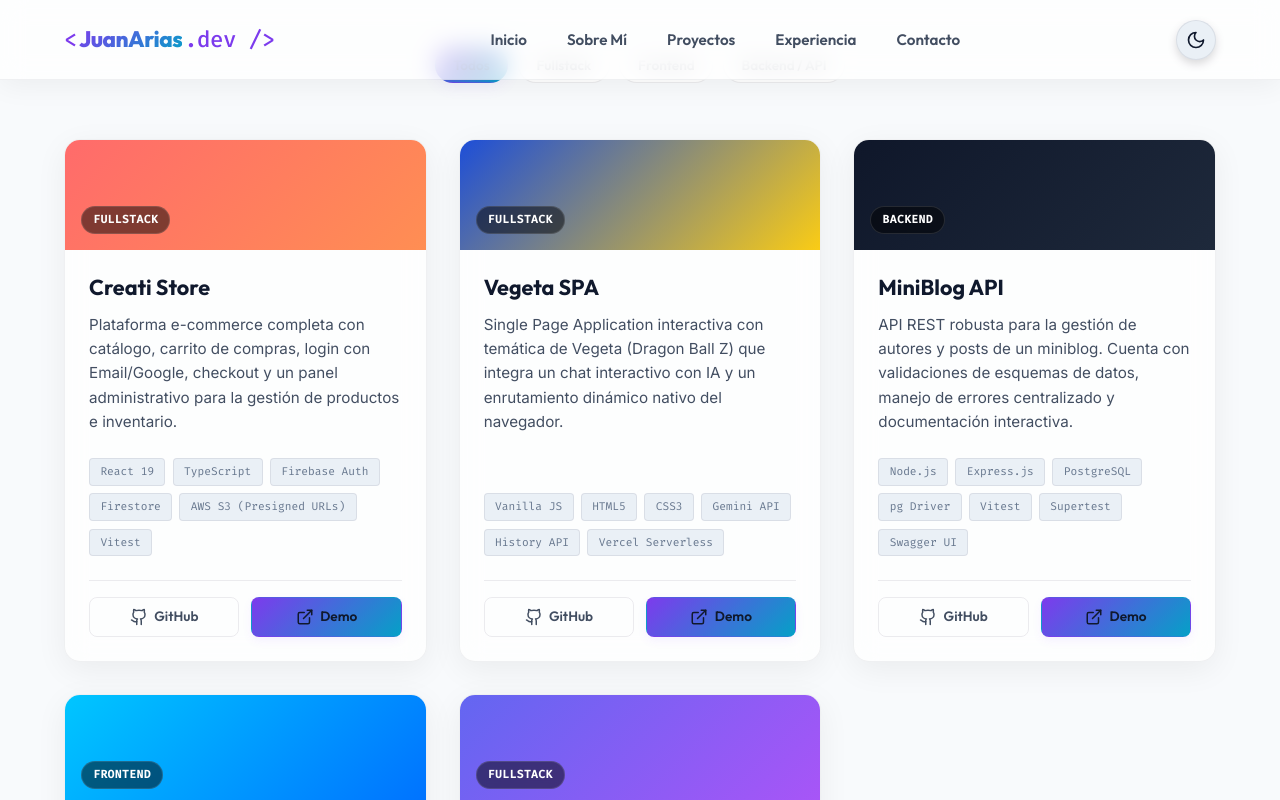
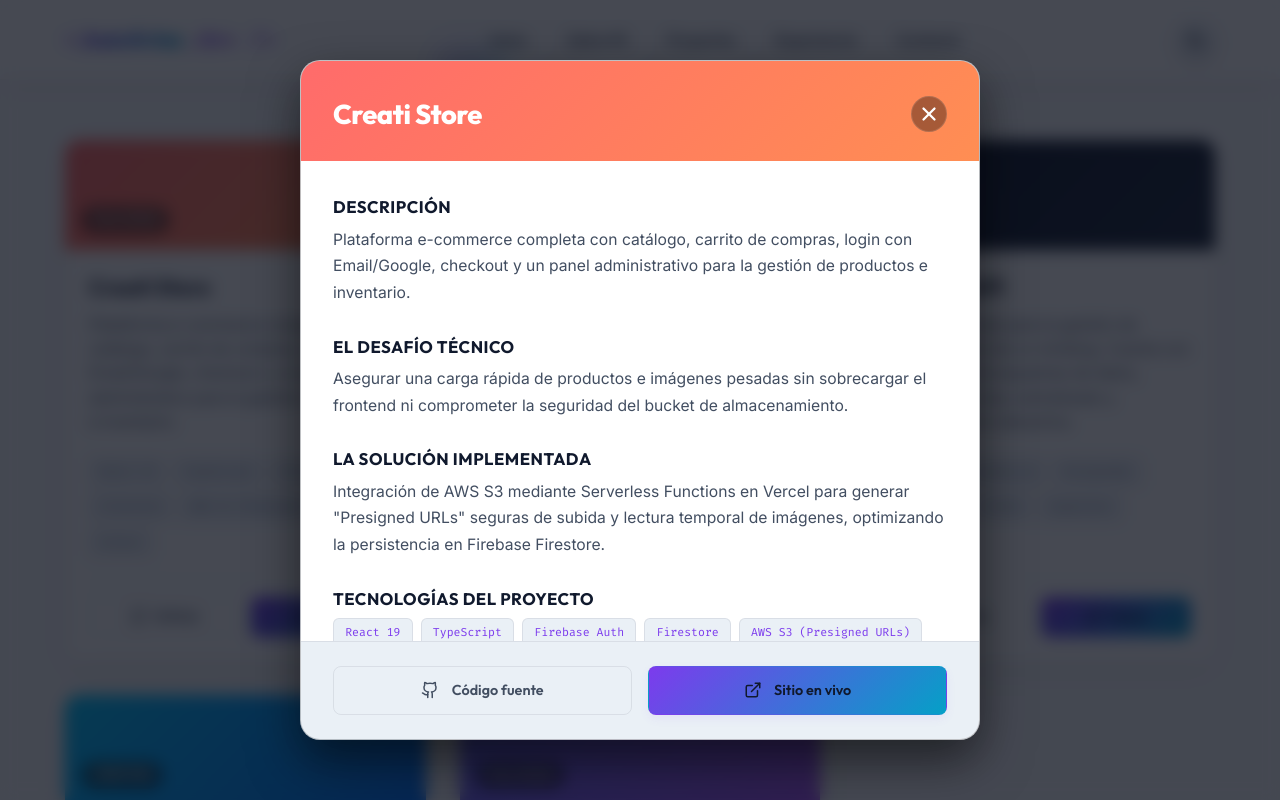
Before and after one commit to juanandresariasutp/Portafolio-JuanArias, a React (Vite) app: page / in a window 1280 px wide. Both pictures are taken after a click on the element 245 px from the left and 2464 px from the top of the page. Shown: the part 2064-2864 px from the top of the page. Built offline with nearby package versions, Linux system fonts and the light colour scheme.

Commit message:
feat: diseñar componente ProjectModal dinámico para detalles

```diff
--- a/src/App.jsx
+++ b/src/App.jsx
@@ -4,15 +4,10 @@
 import Hero from './components/Hero'
 import About from './components/About'
 import Projects from './components/Projects'
+import ProjectModal from './components/ProjectModal'
 
 function App() {
   const [selectedProject, setSelectedProject] = useState(null);
-
-  // Imprimir en consola el proyecto seleccionado para validar la interactividad (previo al paso del modal)
-  const handleSelectProject = (project) => {
-    setSelectedProject(project);
-    console.log('Proyecto seleccionado:', project.title);
-  };
 
   return (
     <ThemeProvider>
@@ -28,7 +23,15 @@
           <About />
 
           {/* Sección de Proyectos Fullstack */}
-          <Projects onSelectProject={handleSelectProject} />
+          <Projects onSelectProject={setSelectedProject} />
+
+          {/* Modal de Detalles del Proyecto Seleccionado */}
+          {selectedProject && (
+            <ProjectModal
+              project={selectedProject}
+              onClose={() => setSelectedProject(null)}
+            />
+          )}
 
           <section id="experience">
             <div className="container">
--- a/src/components/About.jsx
+++ b/src/components/About.jsx
@@ -50,7 +50,7 @@
           <div className="about-info glass-card">
             <h3>¿Quién soy?</h3>
             <p>
-              Soy un apasionado <strong>Ingeniero de Sistemas y Desarrollador Fullstack</strong> enfocado en diseñar y construir soluciones tecnológicas robustas que resuelvan problemas reales con eficiencia. Mi formación abarca desde el modelado y la optimización de bases de datos, hasta la maquetación y la interactividad de interfaces modernas.
+              Soy un apasionado <strong>Ingeniero de Sistemas y Desarrollador Fullstack</strong> enfocado en diseñar y construir soluciones tecnológicas robustas que resuelvan problemas reales con eficiencia.
             </p>
             <p>
               Me considero un profesional orientado al detalle, que prioriza escribir código limpio, modular y mantenible. Me encanta aprender constantemente y afrontar nuevos retos tecnológicos para seguir creciendo dentro de la industria de software.
--- /dev/null
+++ b/src/components/ProjectModal.css
@@ -0,0 +1,175 @@
+/* Capa de fondo del Modal */
+.modal-overlay {
+  position: fixed;
+  top: 0;
+  left: 0;
+  width: 100vw;
+  height: 100vh;
+  background: rgba(8, 12, 24, 0.75);
+  backdrop-filter: blur(8px);
+  -webkit-backdrop-filter: blur(8px);
+  z-index: 2000;
+  display: flex;
+  align-items: center;
+  justify-content: center;
+  padding: 1.5rem;
+  animation: fadeIn 0.25s ease-out;
+}
+
+/* Contenedor principal del modal */
+.modal-content {
+  width: 100%;
+  max-width: 680px;
+  max-height: 85vh;
+  border-radius: 20px;
+  overflow: hidden;
+  display: flex;
+  flex-direction: column;
+  animation: slideUp 0.3s cubic-bezier(0.16, 1, 0.3, 1);
+  box-shadow: 0 20px 50px rgba(0, 0, 0, 0.55);
+  border: 1px solid var(--glass-border);
+}
+
+/* Cabecera */
+.modal-header {
+  padding: 2.2rem 2rem 1.8rem;
+  position: relative;
+  color: #fff;
+  display: flex;
+  justify-content: space-between;
+  align-items: center;
+}
+
+.modal-title {
+  font-size: 1.7rem;
+  font-weight: 800;
+  color: #fff;
+  font-family: var(--font-heading);
+  letter-spacing: -0.5px;
+}
+
+.modal-close-btn {
+  background: rgba(0, 0, 0, 0.35);
+  border: 1px solid rgba(255, 255, 255, 0.12);
+  color: #fff;
+  width: 36px;
+  height: 36px;
+  border-radius: 50%;
+  display: flex;
+  align-items: center;
+  justify-content: center;
+  cursor: pointer;
+  transition: var(--transition-smooth);
+}
+
+.modal-close-btn:hover {
+  background: rgba(255, 255, 255, 0.2);
+  transform: scale(1.1);
+}
+
+/* Cuerpo con Scroll Interno */
+.modal-body {
+  padding: 2.2rem 2rem;
+  overflow-y: auto;
+  text-align: left;
+  display: flex;
+  flex-direction: column;
+  gap: 1.8rem;
+  background: var(--bg-secondary);
+}
+
+.modal-section h3 {
+  font-size: 1.05rem;
+  font-weight: 700;
+  color: var(--text-primary);
+  margin-bottom: 0.6rem;
+  font-family: var(--font-heading);
+  text-transform: uppercase;
+  letter-spacing: 0.5px;
+}
+
+.modal-section p {
+  font-size: 0.98rem;
+  color: var(--text-secondary);
+  line-height: 1.7;
+}
+
+/* Tags de Habilidades en Modal */
+.modal-tags {
+  display: flex;
+  flex-wrap: wrap;
+  gap: 0.5rem;
+  margin-top: 0.5rem;
+}
+
+.modal-tag-item {
+  font-family: var(--font-mono);
+  font-size: 0.72rem;
+  color: var(--accent-secondary);
+  background: var(--bg-tertiary);
+  padding: 0.3rem 0.7rem;
+  border-radius: 6px;
+  border: 1px solid var(--border-color);
+}
+
+[data-theme='light'] .modal-tag-item {
+  color: var(--accent-primary);
+}
+
+/* Footer de Botones */
+.modal-footer {
+  padding: 1.5rem 2rem;
+  border-top: 1px solid var(--border-color);
+  display: flex;
+  gap: 1rem;
+  background: var(--bg-tertiary);
+}
+
+.modal-footer .project-link-btn {
+  flex: 1;
+  padding: 0.75rem 1rem;
+  font-size: 0.9rem;
+}
+
+/* Animaciones */
+@keyframes fadeIn {
+  from { opacity: 0; }
+  to { opacity: 1; }
+}
+
+@keyframes slideUp {
+  from {
+    transform: translateY(40px);
+    opacity: 0;
+  }
+  to {
+    transform: translateY(0);
+    opacity: 1;
+  }
+}
+
+/* Adaptabilidad a Móviles */
+@media (max-width: 576px) {
+  .modal-overlay {
+    padding: 0.75rem;
+  }
+
+  .modal-content {
+    max-height: 95vh;
+  }
+
+  .modal-header {
+    padding: 1.5rem 1.25rem;
+  }
+
+  .modal-body {
+    padding: 1.5rem 1.25rem;
+    gap: 1.25rem;
+  }
+
+  .modal-footer {
+    padding: 1.25rem;
+    flex-direction: column;
+    gap: 0.75rem;
+  }
+}
--- /dev/null
+++ b/src/components/ProjectModal.jsx
@@ -0,0 +1,115 @@
+import { useEffect } from 'react';
+import { createPortal } from 'react-dom';
+import './ProjectModal.css';
+
+export default function ProjectModal({ project, onClose }) {
+  // Evitar scroll en la página de fondo mientras el modal está abierto
+  useEffect(() => {
+    document.body.style.overflow = 'hidden';
+
+    // Permitir cerrar el modal al pulsar la tecla Escape (ESC)
+    const handleKeyDown = (e) => {
+      if (e.key === 'Escape') {
+        onClose();
+      }
+    };
+    window.addEventListener('keydown', handleKeyDown);
+
+    // Función de limpieza para restaurar el scroll y remover el listener de teclado
+    return () => {
+      document.body.style.overflow = 'unset';
+      window.removeEventListener('keydown', handleKeyDown);
+    };
+  }, [onClose]);
+
+  if (!project) return null;
+
+  const { title, description, tags, repoUrl, liveUrl, gradient, details } = project;
+
+  return createPortal(
+    // Overlay de fondo (clic en el fondo oscuro cierra el modal)
+    <div className="modal-overlay" onClick={onClose}>
+
+      {/* Contenedor del Modal (evita que el clic dentro del modal lo cierre) */}
+      <div className="modal-content glass-card" onClick={(e) => e.stopPropagation()}>
+
+        {/* Cabecera con el degradado del proyecto */}
+        <div className="modal-header" style={{ background: gradient }}>
+          <h2 className="modal-title">{title}</h2>
+          <button className="modal-close-btn" onClick={onClose} aria-label="Cerrar ventana">
+            <svg xmlns="http://www.w3.org/2000/svg" width="22" height="22" viewBox="0 0 24 24" fill="none" stroke="currentColor" strokeWidth="2.5" strokeLinecap="round" strokeLinejoin="round">
+              <line x1="18" y1="6" x2="6" y2="18"></line>
+              <line x1="6" y1="6" x2="18" y2="18"></line>
+            </svg>
+          </button>
+        </div>
+
+        {/* Cuerpo del Modal */}
+        <div className="modal-body">
+          <div className="modal-section">
+            <h3>Descripción</h3>
+            <p>{description}</p>
+          </div>
+
+          {details && (
+            <>
+              <div className="modal-section">
+                <h3>El Desafío Técnico</h3>
+                <p>{details.challenge}</p>
+              </div>
+              <div className="modal-section">
+                <h3>La Solución Implementada</h3>
+                <p>{details.solution}</p>
+              </div>
+            </>
+          )}
+
+          <div className="modal-section">
+            <h3>Tecnologías del Proyecto</h3>
+            <div className="modal-tags">
+              {tags.map((tag) => (
+                <span key={tag} className="modal-tag-item">
+                  {tag}
+                </span>
+              ))}
+            </div>
+          </div>
+        </div>
+
+        {/* Footer del Modal con Enlaces Externos */}
+        <div className="modal-footer">
+          {repoUrl && (
+            <a
+              href={repoUrl}
+              target="_blank"
+              rel="noopener noreferrer"
+              className="project-link-btn"
+            >
+              <svg xmlns="http://www.w3.org/2000/svg" width="18" height="18" viewBox="0 0 24 24" fill="none" stroke="currentColor" strokeWidth="2" strokeLinecap="round" strokeLinejoin="round" style={{ marginRight: '6px' }}>
+                <path d="M15 22v-4a4.8 4.8 0 0 0-1-3.5c3 0 6-2 6-5.5.08-1.25-.27-2.48-1-3.5.28-1.15.28-2.35 0-3.5 0 0-1 0-3 1.5-2.64-.5-5.36-.5-8 0C6 2 5 2 5 2c-.3 1.15-.3 2.35 0 3.5A5.403 5.403 0 0 0 4 9c0 3.5 3 5.5 6 5.5-.39.49-.68 1.05-.85 1.65-.17.6-.22 1.23-.15 1.85v4"></path>
+                <path d="M9 18c-4.51 2-5-2-7-2"></path>
+              </svg>
+              Código fuente
+            </a>
+          )}
+          {liveUrl && (
+            <a
+              href={liveUrl}
+              target="_blank"
+              rel="noopener noreferrer"
+              className="project-link-btn primary-btn"
+            >
+              <svg xmlns="http://www.w3.org/2000/svg" width="18" height="18" viewBox="0 0 24 24" fill="none" stroke="currentColor" strokeWidth="2" strokeLinecap="round" strokeLinejoin="round" style={{ marginRight: '6px' }}>
+                <path d="M18 13v6a2 2 0 0 1-2 2H5a2 2 0 0 1-2-2V8a2 2 0 0 1 2-2h6"></path>
+                <polyline points="15 3 21 3 21 9"></polyline>
+                <line x1="10" y1="14" x2="21" y2="3"></line>
+              </svg>
+              Sitio en vivo
+            </a>
+          )}
+        </div>
+      </div>
+    </div>,
+    document.body // Nodo destino del portal de React
+  );
+}
```
